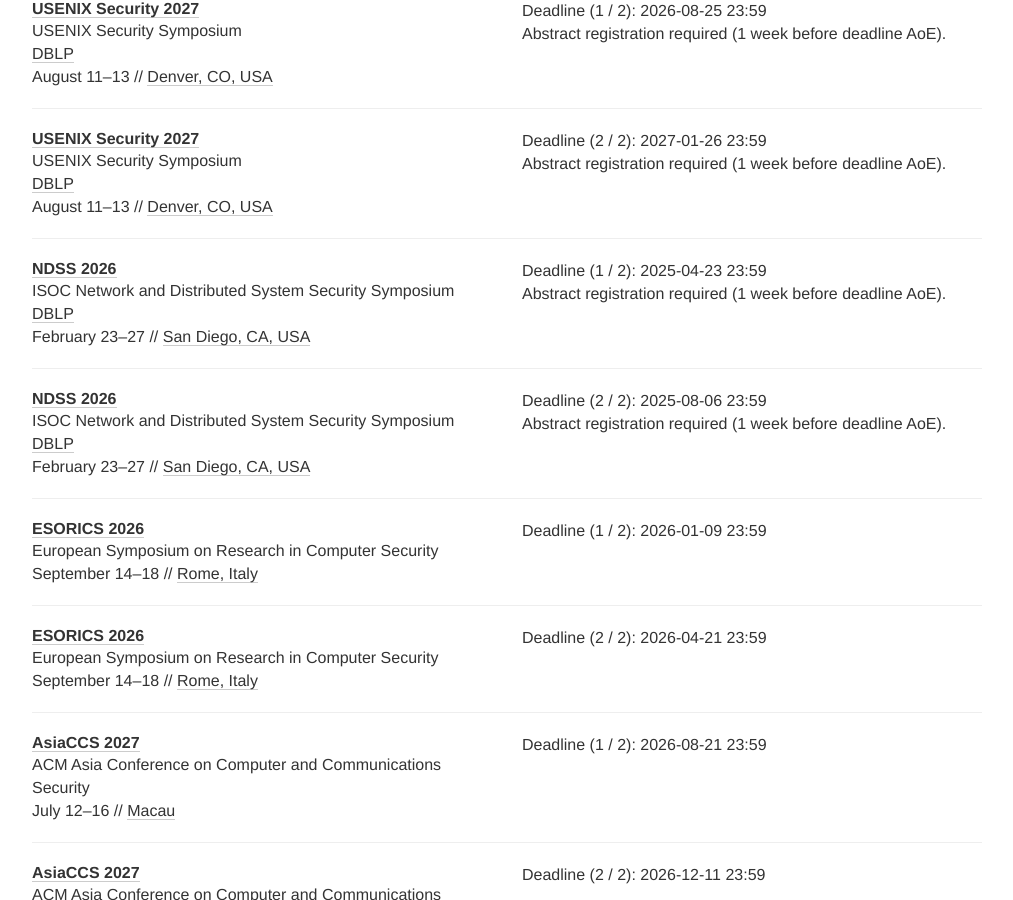
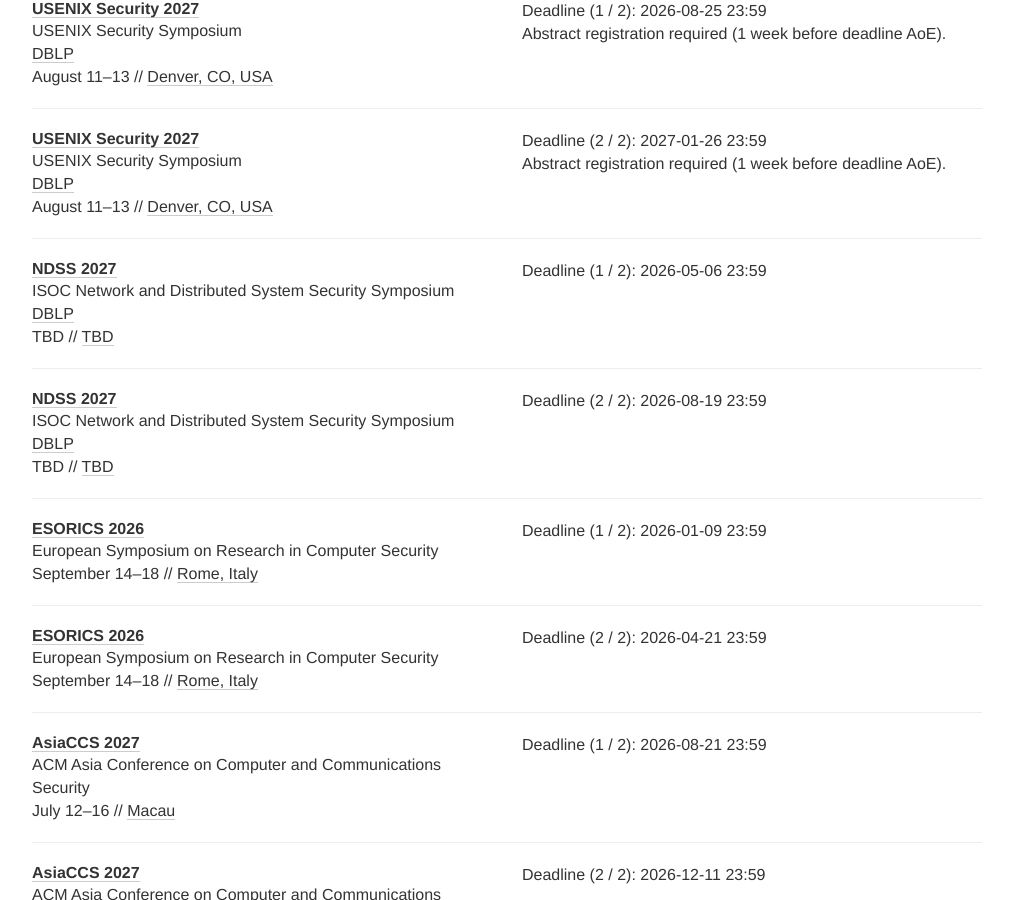
Before and after one commit to sec-deadlines/sec-deadlines.github.io, a Jekyll site: the page built from index.html, in a window 1280 px wide and 900 px high, scrolled down 948 px. Shown: the whole window, without its empty margins (133-1146 px from the left). Built offline with Jekyll 4.4.1, drawn with Linux system fonts in a browser that asks for light colours; nearby versions of some CDN libraries; comment, search, counter and statistics services are not loaded.

Commit message:
Update NDSS'27

```diff
--- a/_data/conferences.yml
+++ b/_data/conferences.yml
@@ -41,15 +41,14 @@
 
 - name: NDSS
   description: ISOC Network and Distributed System Security Symposium
-  year: 2026
-  link: https://www.ndss-symposium.org/ndss2026/submissions/call-for-papers/
+  year: 2027
+  link: https://www.ndss-symposium.org/ndss2027/submissions/call-for-papers/
   dblp: https://dblp.org/db/conf/ndss/index.html
   deadline:
-    - "2025-04-23 23:59"
-    - "2025-08-06 23:59"
-  comment: Abstract registration required (1 week before deadline AoE).
-  date: "February 23-27"
-  place: San Diego, CA, USA
+    - "2026-05-06 23:59"
+    - "2026-08-19 23:59"
+  date: "TBD"
+  place: TBD
   tags: [SEC, PRIV, CONF, ASTAR]
 
 - name: ESORICS
```
